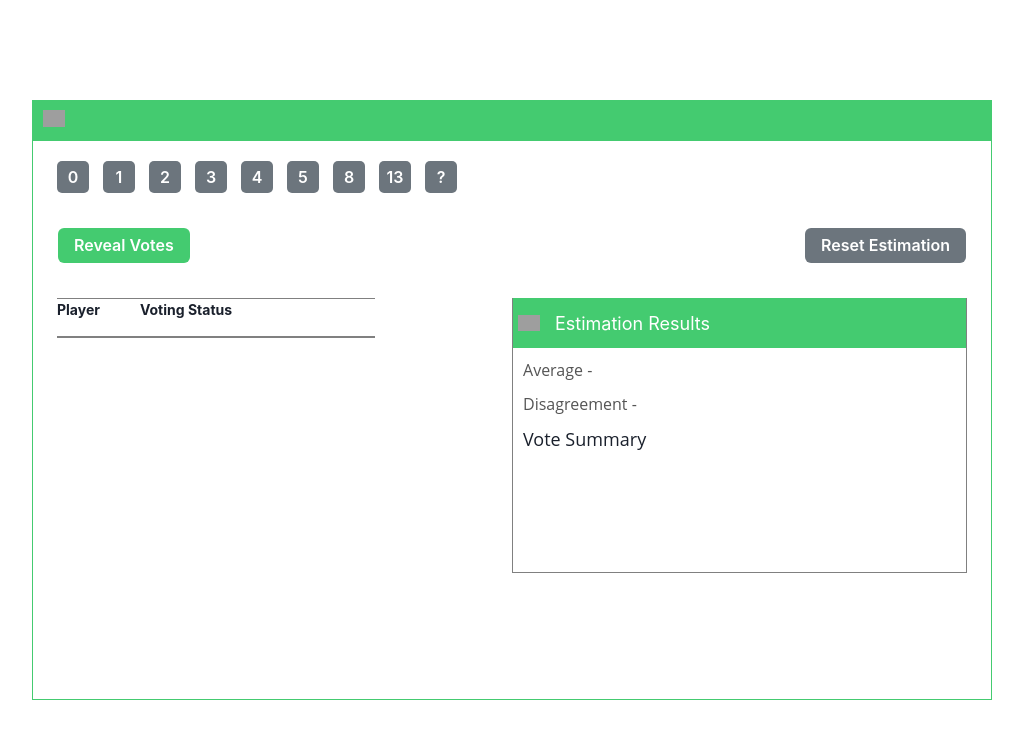
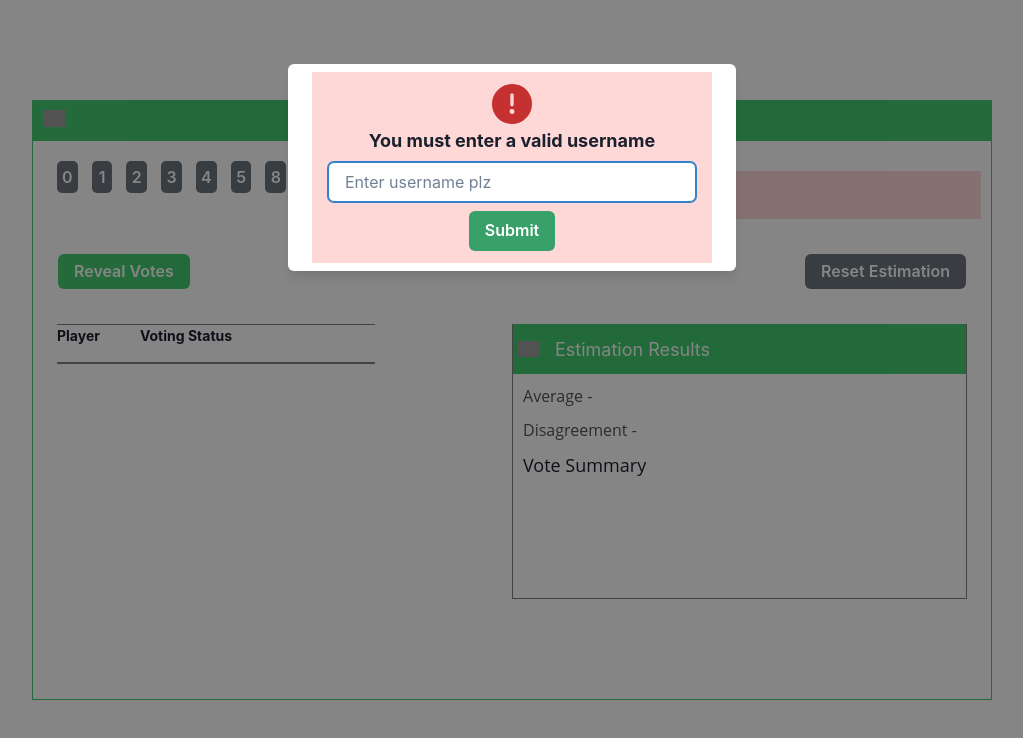
Before and after one commit to muratcan23/clone-Story-Estimate, a React (Create React App) app: page / in a window 1280 px wide. Both pictures are taken after a click on the button "13". Shown: the top 738 px of the page, without its empty margins (128-1151 px from the left). Built offline with nearby package versions, Linux system fonts and the light colour scheme; grey boxes are pictures that could not be loaded.

Commit message:
take username and vote

```diff
--- a/src/Components/Votes.tsx
+++ b/src/Components/Votes.tsx
@@ -1,18 +1,93 @@
-import { Box, Flex, Text } from "@chakra-ui/react";
+import {
+  Alert,
+  AlertDescription,
+  AlertIcon,
+  AlertTitle,
+  Box,
+  Button,
+  Flex,
+  Input,
+  Modal,
+  ModalBody,
+  ModalContent,
+  ModalOverlay,
+  Text,
+  useDisclosure,
+} from "@chakra-ui/react";
 import { useState } from "react";
+
 const POINTS = [0, 1, 2, 3, 4, 5, 8, 13, "?"];
 
 type VoteProps = {};
 const Votes: React.FC<VoteProps> = () => {
   const [vote, setVote] = useState<string | null>("");
+  const [username, setUsername] = useState<string>("");
+  const [voteEntries, setVoteEntries] = useState<
+    { username: string; vote: string }[]
+  >([]);
+
+  const { isOpen, onOpen, onClose } = useDisclosure();
 
   const handleButtonClick = (buttonValue: string | number) => {
     setVote(buttonValue.toString());
-    console.log(vote);
+    onOpen();
+  };
+
+  const handleUsernameChange = (e: React.ChangeEvent<HTMLInputElement>) => {
+    setUsername(e.target.value);
+  };
+
+  const handleVoteEntry = () => {
+    const enteredUsername = username.trim();
+
+    if (enteredUsername !== "") {
+      setVoteEntries((prevEntries) => [
+        ...prevEntries,
+        { username: enteredUsername, vote: vote || "" },
+      ]);
+
+      setUsername("");
+      onClose();
+    } else {
+      onOpen();
+    }
   };
 
   return (
     <Flex m="15px auto auto 10px">
+      {
+        <Modal isOpen={isOpen} onClose={onClose}>
+          <ModalOverlay />
+          <ModalContent>
+            <ModalBody>
+              <Alert
+                status="error"
+                variant="subtle"
+                flexDirection="column"
+                alignItems="center"
+                justifyContent="center"
+                textAlign="center"
+                height="100%"
+              >
+                <AlertIcon boxSize="40px" mr={0} />
+                <AlertTitle m="5px" fontSize="18px">
+                  You must enter a valid username
+                </AlertTitle>
+                <Input
+                  bg="white"
+                  placeholder="Enter username plz"
+                  value={username}
+                  onChange={handleUsernameChange}
+                  m="4px"
+                />
+                <Button colorScheme="green" onClick={handleVoteEntry} mt="5px">
+                  Submit
+                </Button>
+              </Alert>
+            </ModalBody>
+          </ModalContent>
+        </Modal>
+      }
       {POINTS.map((point) => (
         <Box
           key={point}
@@ -32,6 +107,24 @@ const Votes: React.FC<VoteProps> = () => {
           </Text>
         </Box>
       ))}
+      {isOpen && (
+        <Alert status="error" mt="15px" width="100%">
+          <AlertIcon />
+          <AlertTitle>Error!</AlertTitle>
+          <AlertDescription>Please enter a valid username.</AlertDescription>
+        </Alert>
+      )}
+
+      {/* tempororay  displaying entered votes */}
+      <Flex ml="auto" mr="10px">
+        <Box bg="tomato">
+          {voteEntries.map((entry, index) => (
+            <li key={index}>
+              {entry.username}= {entry.vote}
+            </li>
+          ))}
+        </Box>
+      </Flex>
     </Flex>
   );
 };
```
